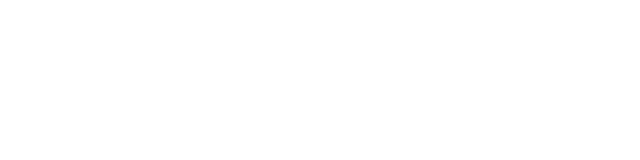
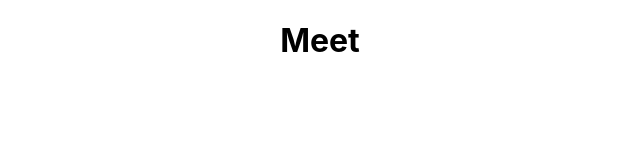
Before and after one commit to SuryaKrishnaMoorthy/meet, a React (Create React App) app: page / in a window 1280 px wide. Shown: the top 160 px of the page, without its empty margins (320-960 px from the left). Built offline with nearby package versions, Linux system fonts and the light colour scheme.

Commit message:
remove unwanted components from app

```diff
--- a/src/App.js
+++ b/src/App.js
@@ -1,9 +1,12 @@
 import React from "react";
-import logo from "./logo.svg";
 import "./App.css";
 
 function App() {
-  return <div className="App"></div>;
+  return (
+    <div className="App">
+      <h1>Meet</h1>
+    </div>
+  );
 }
 
 export default App;
```
